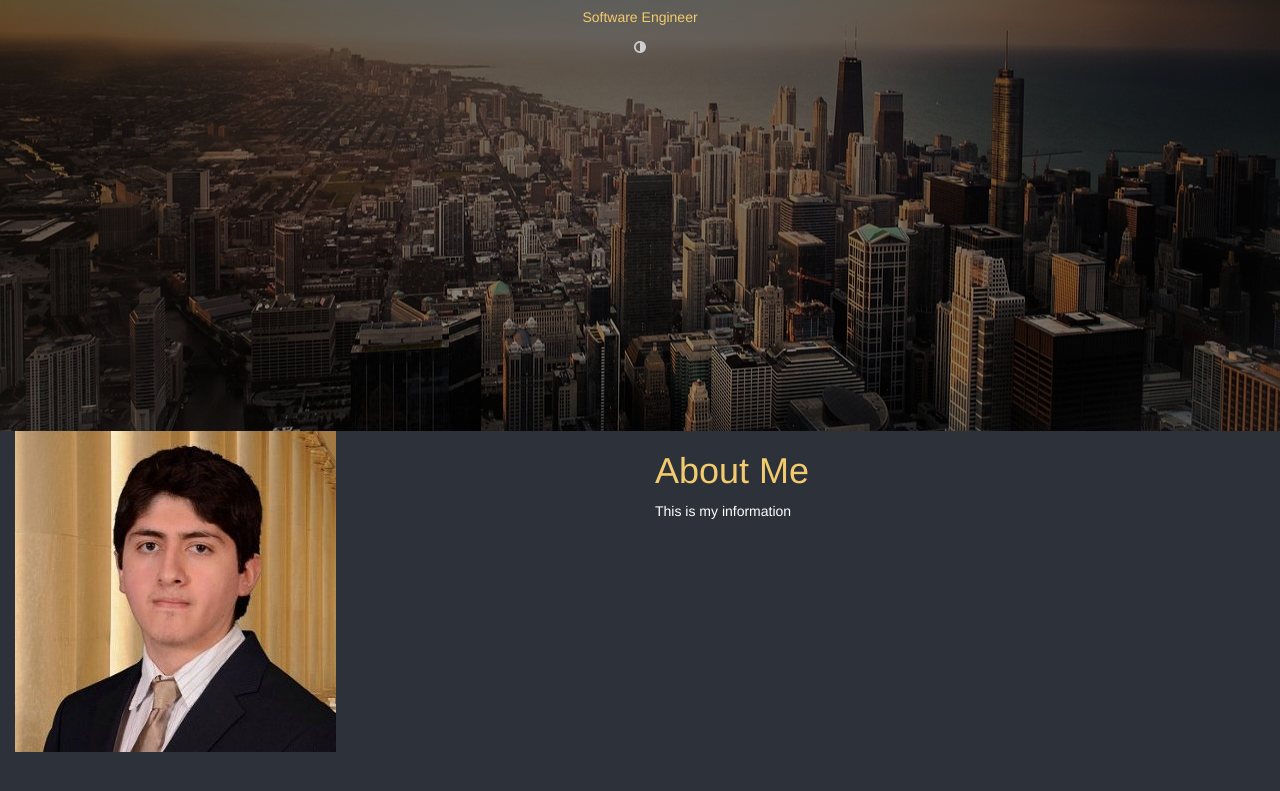
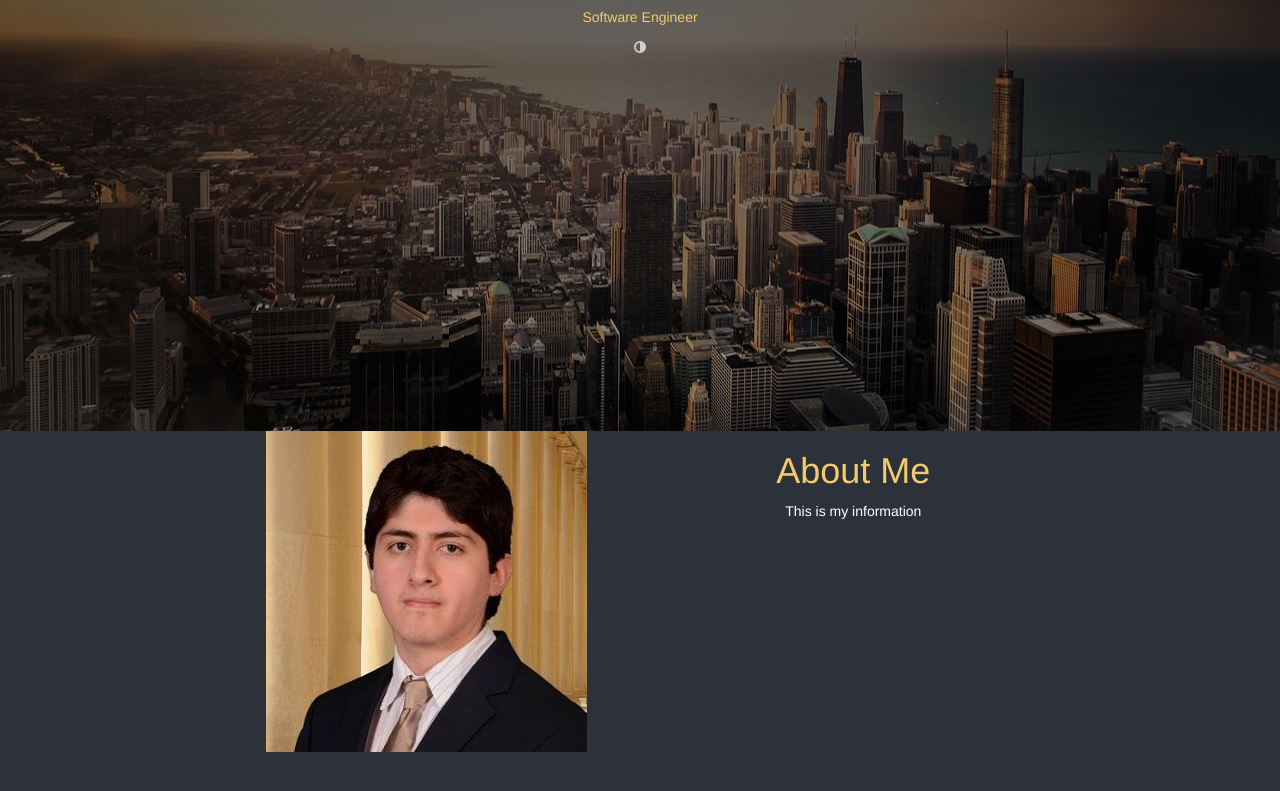
Before and after one commit to folayo/folayo.github.io, a plain HTML site: page index.html in a window 1280 px wide. Shown: the part 319-1110 px from the top of the page. Drawn offline with nearby package versions, Linux system fonts and the light colour scheme.

Commit message:
fixed about screen grid

```diff
--- a/index.html
+++ b/index.html
@@ -44,10 +44,10 @@
 			</div>
 		</div>
 		<div id="about" class="row">
-			<div class="col-md-6">
+			<div class="text-center col-md-4  col-md-offset-2">
 				<img src="images/portrait.jpg" alt="me" width="321" height="321">
 			</div>
-			<div class="col-md-6">
+			<div class="text-center col-md-4 col-md-offset-0">
 				<span class="color-sec"><h1>About Me</h1></span>
 				<p>This is my information</p>
 			</div>
```
